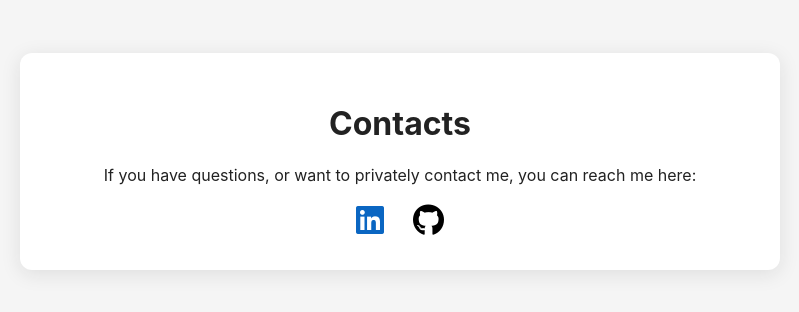
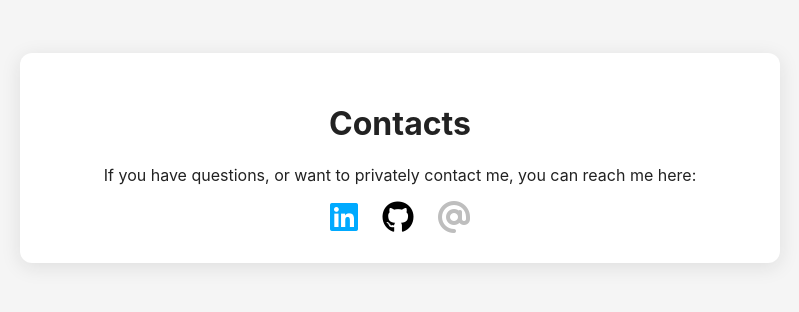
Before and after one commit to Farhanhamim1111/Personal-Website---StarDance, a Django app: page /contact/ in a window 1280 px wide. Shown: the part 67-379 px from the top of the page, without its empty margins (240-1039 px from the left). Run offline with Django 5.2, Linux system fonts and the light colour scheme.

Commit message:
Changing contacts page

```diff
--- a/main/static/main/styles.css
+++ b/main/static/main/styles.css
@@ -65,6 +65,53 @@ body {
     transform: scale(1.5);
     color: #00aaff
 }
+
+.social-icon{
+    display: inline-flex;
+    align-items: center;
+    justify-content: center;
+    font-size: 2rem;
+    color:#00aaff;
+    margin: 0 10px;
+    transition: transform 0.2s ease;
+    text-decoration: none !important;
+}
+
+.social-icon i,
+.social-icon svg{
+    transition: color 0.3s ease, filter 0.3s ease;
+}
+
+.social-icon:hover{
+    transform: scale(1.2);
+    /*color: #4da8da;*/
+}
+
+.social-icon i.fa-github{
+    color: #000;
+}
+
+.social-icon i.fa-Linkedin{
+    color: #0a66ac;
+}
+
+.social-icon:hover i.fa-github{
+    color: #383838;
+}
+
+.social-icon:hover i.fa-linkedin{
+    color: #0a66ac;
+}
+
+.social-icon i.fa-at{
+    color: #bebebe;
+}
+
+.social-icon:hover i.fa-at{
+    color:#d1d1d1;
+}
+
+
 /*-------------------- DARK MODE -----------------*/
 
 body.dark-mode{
@@ -89,32 +136,11 @@ body.dark-mode .navbar a:hover{
     color:#00aaff
 }
 
-.social-icon{
-    font-size: 2rem;
-    color: #0a66c2;
-    margin: 0 10px;
-    transition: transform 0.2s ease, color 0.3s ease;
-    text-decoration: none !important;
-}
-
-.social-icon i{
-    transition: color 0.3s ease;
-}
-
-.social-icon:hover{
-    transform: scale(1.2);
-    color: #4da8da;
-}
-
-.social-icon i.fa-github{
-    color: #000;
-}
-
-body.dark-mode .social-icon i.fa-github{
+body.dark-mode .social-icon i.fa-github,
+body.dark-mode .social-icon i.fa-Linkedin{
     color: #eee;
 }
 
-
-.social-icon:hover i.fa-github{
-    color: #4da6da;
+body.dark-mode .email-icon svg{
+    filter: brightness(0.9);
 }
--- a/main/templates/base.html
+++ b/main/templates/base.html
@@ -7,6 +7,7 @@
     <title>Farhan's Website</title>
     <link rel = "stylesheet" href = "{% static 'main/styles.css' %}">
     <link rel = "stylesheet" href = "https://cdnjs.cloudflare.com/ajax/libs/font-awesome/6.5.0/css/all.min.css">
+    <!-- <link rel = "stylesheet" href = "https://fonts.googleapis.com/icon?family=Material+Icons" rel="stylesheet"> -->
 </head>
 <body>
 
--- a/main/templates/contact.html
+++ b/main/templates/contact.html
@@ -10,5 +10,8 @@
     <a href = "https://github.com/Farhanhamim1111" target="_blank" class="social-icon">
         <i class="fa-brands fa-github"></i>
     </a>
+    <a href = farhanhamim345@gmail.com" class="social-icon">
+        <i class="fa-solid fa-at"></i>
+    </a>
 </div>
     {% endblock %}
```
